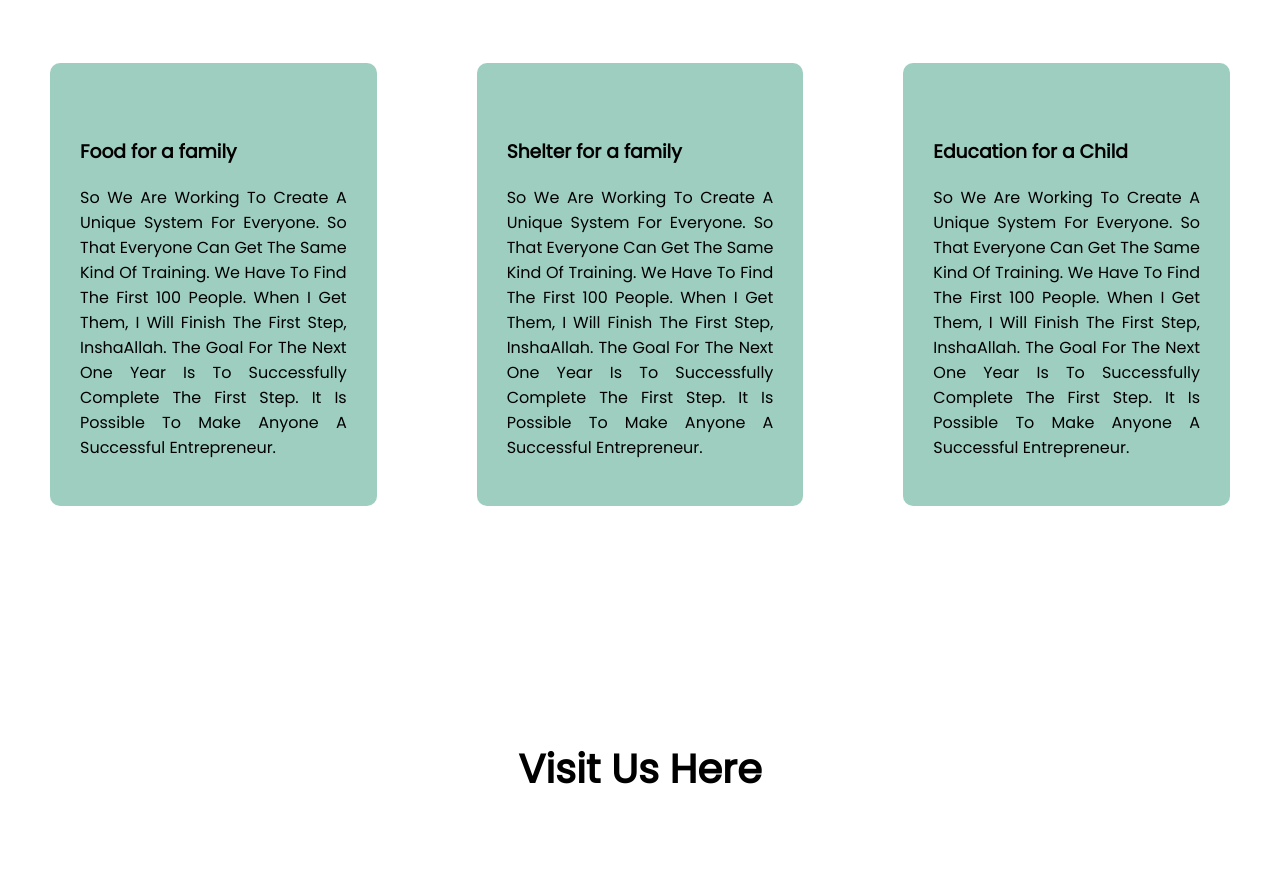
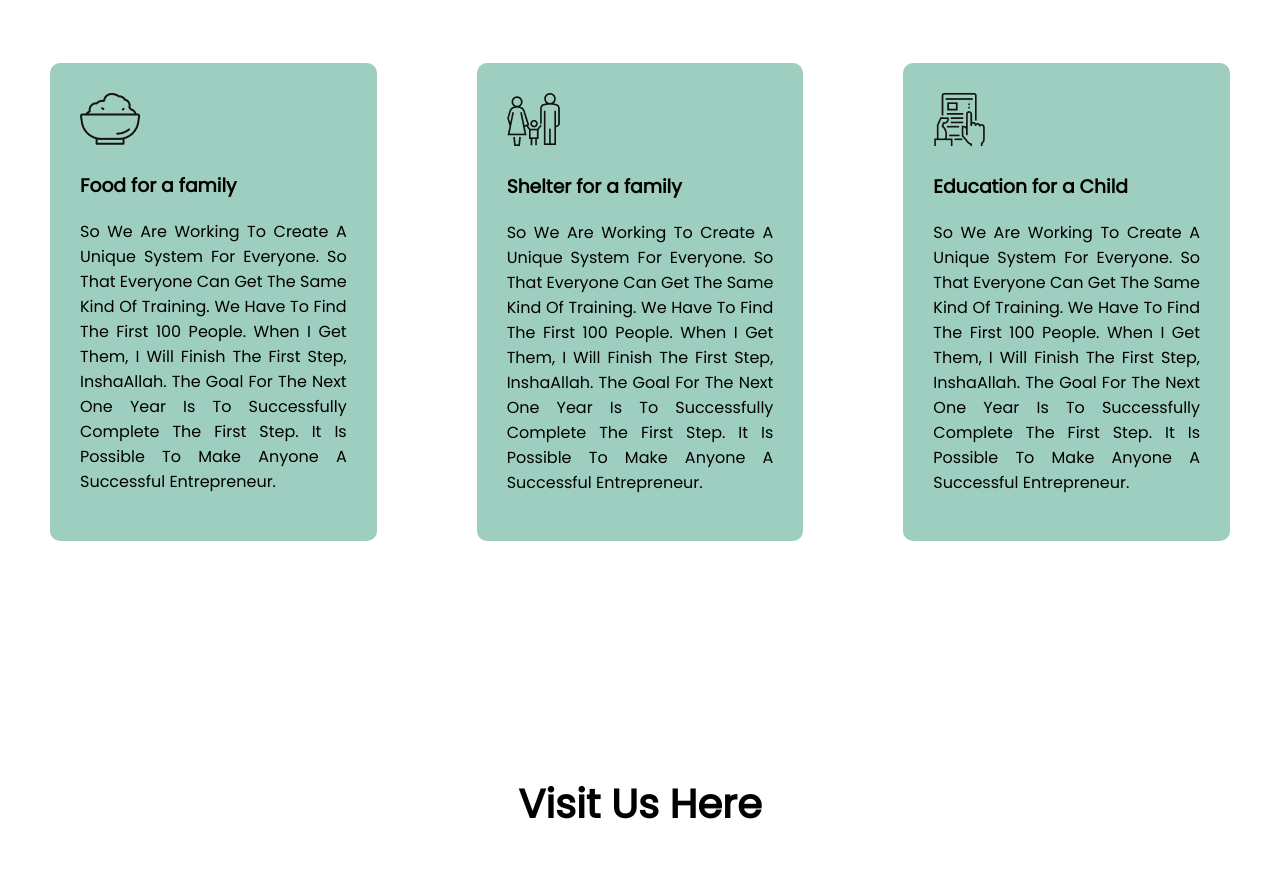
Before and after one commit to fahim-al-mahmud/save-sylhet, a plain HTML site: page index.html in a window 1280 px wide. Shown: the part 1435-2315 px from the top of the page. Drawn offline with Linux system fonts and the light colour scheme; the site is published under a folder, as on GitHub Pages, so addresses that start at the root find nothing.

Commit message:
last push

```diff
--- a/index.html
+++ b/index.html
@@ -71,7 +71,7 @@
         </div>
         <div class="flexible-container">
             <div class="box-content">
-                <img src="/images/icon/food.png" alt="">
+                <img src="images/icon/food.png" alt="">
                 <h3>Food for a family</h3>
                 <p>So We Are Working To Create A Unique System For Everyone. So That Everyone Can Get The Same Kind
                     Of
@@ -81,7 +81,7 @@
                     Make Anyone A Successful Entrepreneur.</p>
             </div>
             <div class="box-content">
-                <img src="/images/icon/shelter.png" alt="">
+                <img src="images/icon/shelter.png" alt="">
                 <h3>Shelter for a family</h3>
                 <p>So We Are Working To Create A Unique System For Everyone. So That Everyone Can Get The Same Kind
                     Of
@@ -91,7 +91,7 @@
                     Make Anyone A Successful Entrepreneur.</p>
             </div>
             <div class="box-content">
-                <img src="/images/icon/Frame-1.png" alt="">
+                <img src="images/icon/Frame-1.png" alt="">
                 <h3>Education for a Child</h3>
                 <p>So We Are Working To Create A Unique System For Everyone. So That Everyone Can Get The Same Kind
                     Of
```
